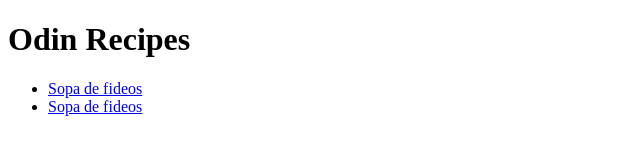
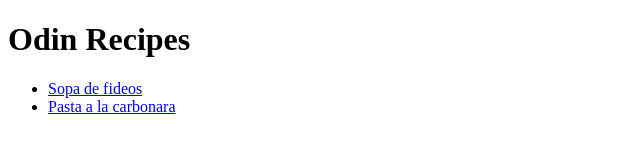
Before and after one commit to DanielLopezUCM/odin-recipes, a plain HTML site: page index.html in a window 1280 px wide. Shown: the full height of the page, 0-640 px from the left. Drawn offline with Linux system fonts and the light colour scheme.

Commit message:
Corregido mensaje del link de carbonara.

```diff
--- a/index.html
+++ b/index.html
@@ -9,7 +9,7 @@
     <h1>Odin Recipes</h1>
     <ul>
         <li><a href="./recipes/sopa-fideos.html">Sopa de fideos</a></li>
-        <li><a href="./recipes/pasta-carbonara.html">Sopa de fideos</a></li>
+        <li><a href="./recipes/pasta-carbonara.html">Pasta a la carbonara</a></li>
     </ul>
 </body>
 </html>
```
